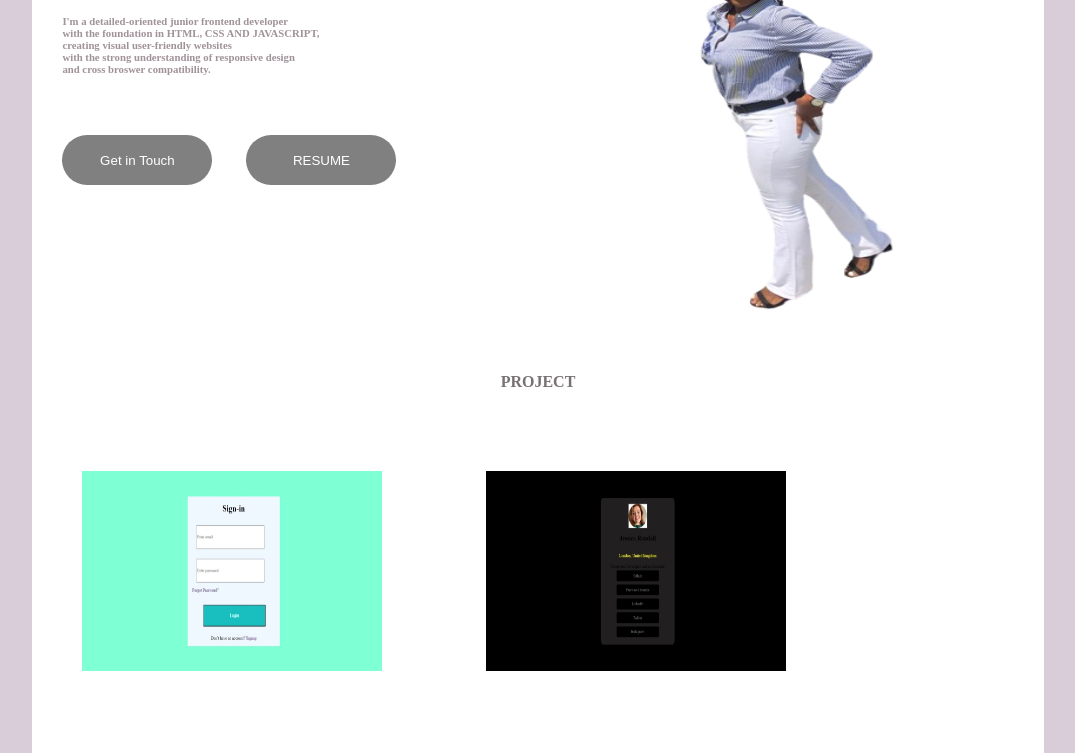
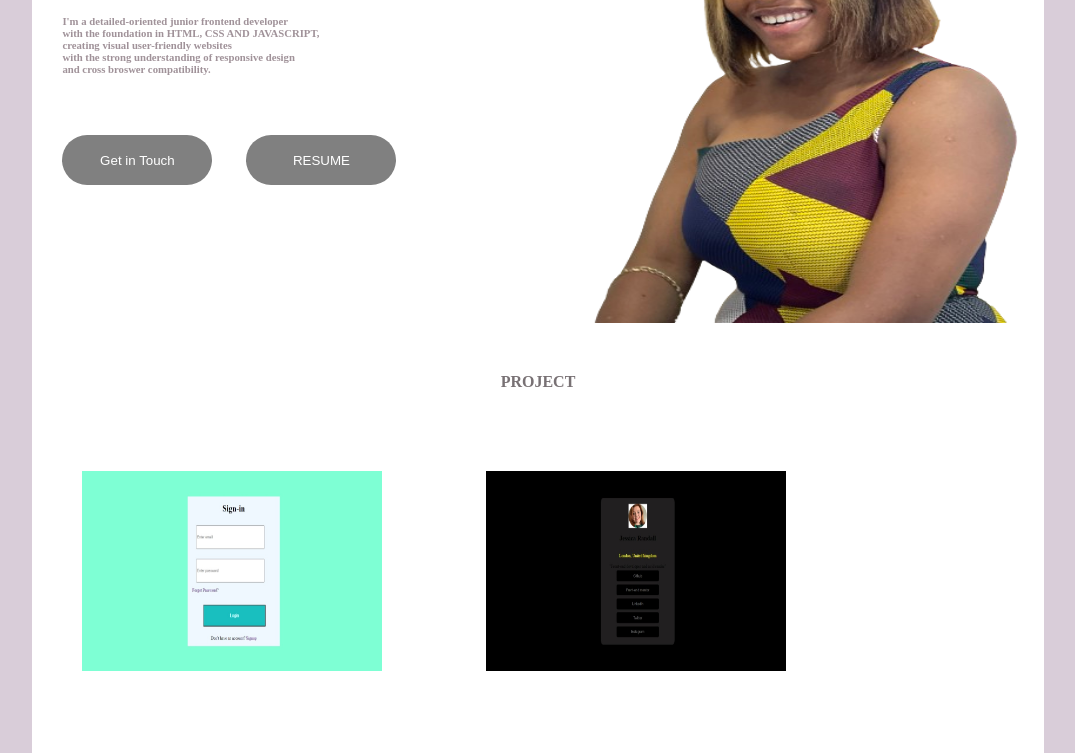
Before and after one commit to 0lamide99/portfolio-profile, a plain HTML site: page index.html in a window 1280 px wide. Shown: the part 347-1100 px from the top of the page, without its empty margins (102-1177 px from the left). Drawn offline with Linux system fonts and the light colour scheme.

Commit message:
Change Imge

```diff
--- a/index.html
+++ b/index.html
@@ -28,7 +28,7 @@
           with the strong understanding of responsive design <br>and cross broswer compatibility.</h6>
         <span><button class="btn">Get in Touch</button> <button class="btn2">RESUME</button></span>
       </div>
-      <img src="./COSS8098-removebg-preview.png" alt="" id="schoolimg">
+      <img src="./image.png" alt="" id="schoolimg">
     </div>
 
     <div>
```
Also changed, not shown: image.png (added).
